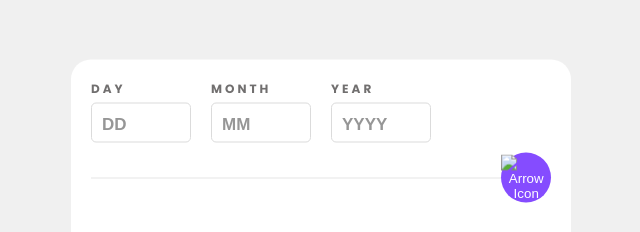
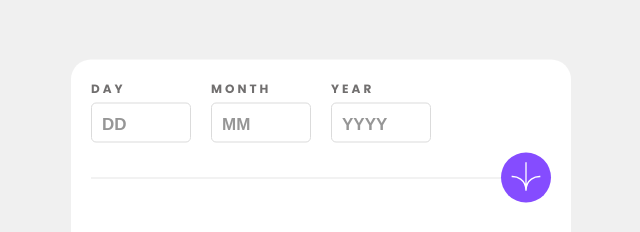
Before and after one commit to AyokaDev/age-calculator-app, a plain HTML site: page index.html in a window 1280 px wide. Shown: the part 124-356 px from the top of the page, 319-959 px from the left. Drawn offline with Linux system fonts and the light colour scheme.

Commit message:
Update index.html

```diff
--- a/index.html
+++ b/index.html
@@ -36,7 +36,7 @@
                     </div>
                 </div>
                 <div class="buttonSubmit">
-                    <button class="arrowButton"><img src="./assets/images/icon-arrow.svg" alt="Arrow Icon"></button>
+                    <button class="arrowButton"><img src="icon-arrow.svg" alt="Arrow Icon"></button>
                 </div>
             </form>
         </section>
```
